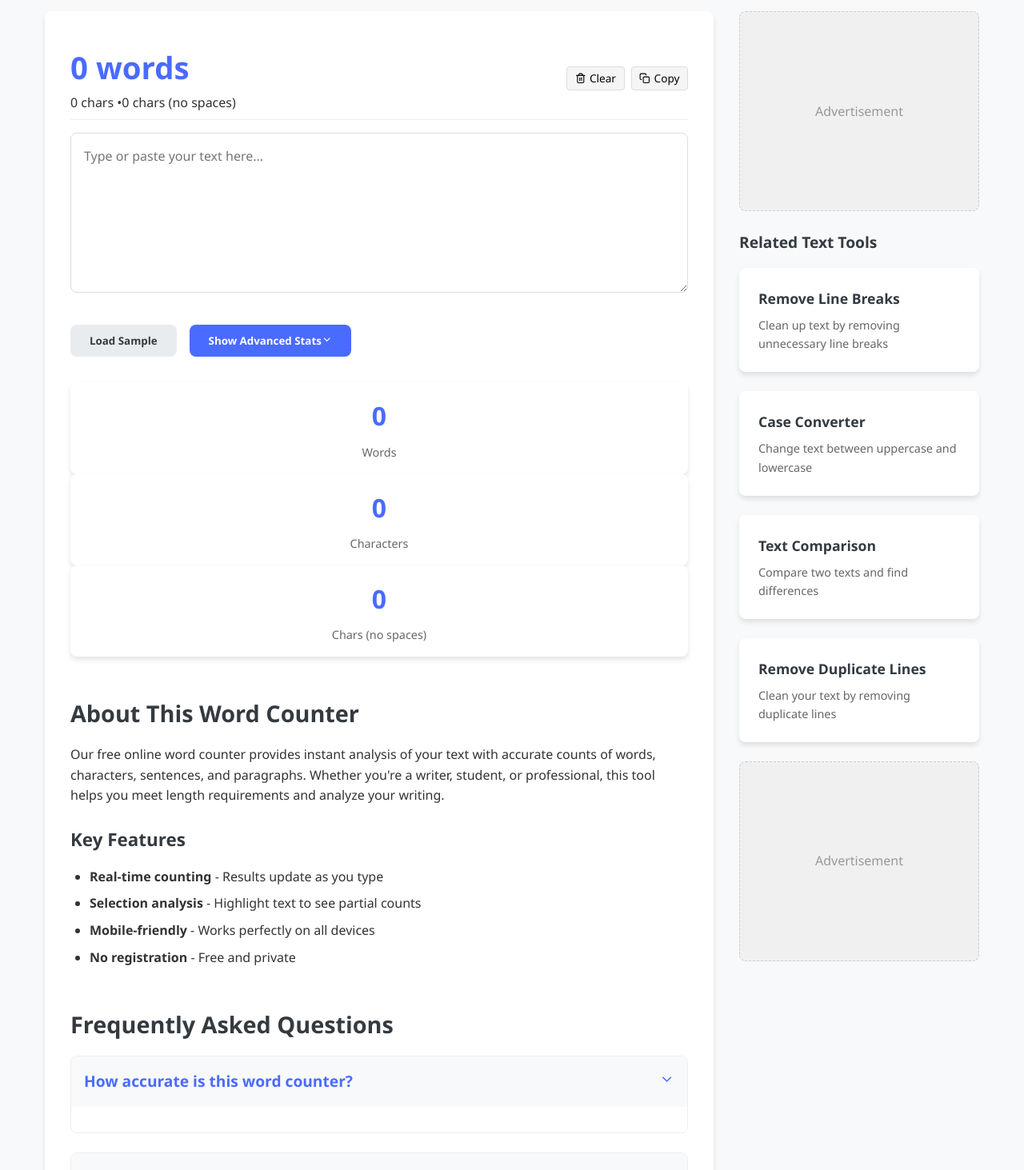
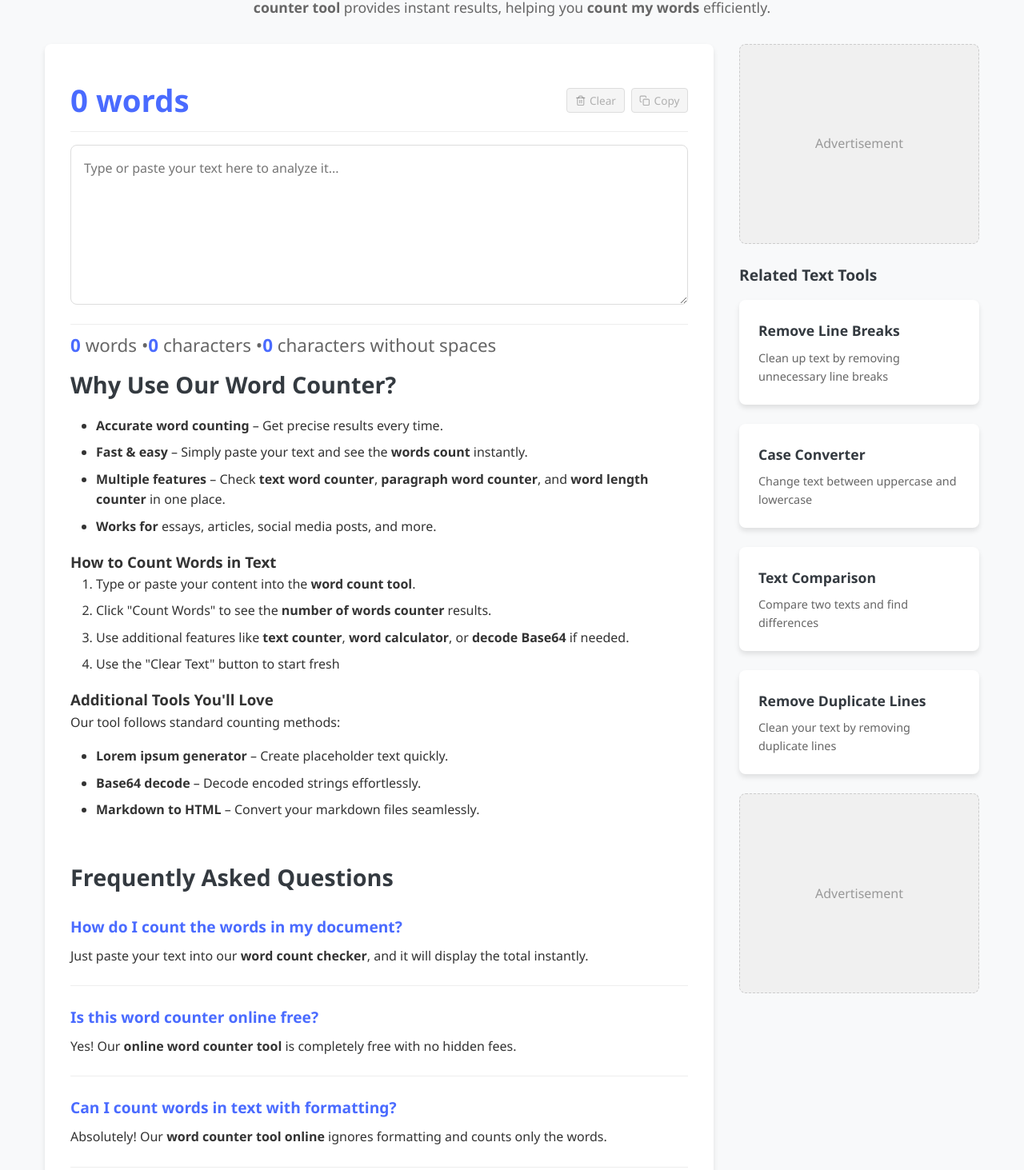
Before and after one commit to 1409-2542/text-tools, a Next.js app: page /word-counter in a window 1280 px wide. Shown: the part 335-1798 px from the top of the page at 80% size. Built offline with nearby package versions, Linux system fonts and the light colour scheme.

Commit message:
going back to simpler word counter

```diff
--- a/components/WordCounterTool.module.css
+++ b/components/WordCounterTool.module.css
@@ -307,265 +307,3 @@
   align-items: center;
   gap: 0.3rem;
 }
-
-
-
-
-.toolHero {
-  text-align: center;
-  padding: 2rem 0 3rem;
-}
-
-.toolHero h1 {
-  font-size: 2.5rem;
-  margin-bottom: 1rem;
-  color: var(--dark-color);
-}
-
-.toolHero p {
-  font-size: 1.1rem;
-  max-width: 700px;
-  margin: 0 auto;
-  color: #555;
-}
-
-.toolContainer {
-  display: grid;
-  grid-template-columns: 1fr 300px;
-  gap: 2rem;
-  margin-bottom: 3rem;
-}
-
-@media (max-width: 768px) {
-  .toolContainer {
-    grid-template-columns: 1fr;
-  }
-}
-
-.toolMain {
-  background-color: var(--light-color);
-  border-radius: var(--border-radius);
-  box-shadow: var(--box-shadow);
-  padding: 2rem;
-}
-
-.toolSidebar {
-  display: flex;
-  flex-direction: column;
-  gap: 1.5rem;
-}
-
-.adUnit {
-  background-color: #f0f0f0;
-  border-radius: var(--border-radius);
-  padding: 1rem;
-  text-align: center;
-  min-height: 250px;
-  display: flex;
-  align-items: center;
-  justify-content: center;
-  font-size: 0.9rem;
-  color: #666;
-  flex-direction: column;
-}
-
-.textInputContainer {
-  margin-bottom: 2rem;
-}
-
-.textInputContainer label {
-  display: block;
-  margin-bottom: 0.5rem;
-  font-weight: 600;
-}
-
-.textInput {
-  width: 100%;
-  min-height: 200px;
-  padding: 1rem;
-  border: 1px solid #ddd;
-  border-radius: var(--border-radius);
-  font-size: 1rem;
-  line-height: 1.6;
-  resize: vertical;
-}
-
-.textInput:focus {
-  outline: none;
-  border-color: var(--primary-color);
-  box-shadow: 0 0 0 2px rgba(74, 107, 255, 0.2);
-}
-
-.actionButtons {
-  display: flex;
-  gap: 1rem;
-  margin-bottom: 2rem;
-  flex-wrap: wrap;
-}
-
-.btn {
-  padding: 0.7rem 1.5rem;
-  border-radius: var(--border-radius);
-  font-weight: 600;
-  cursor: pointer;
-  transition: all 0.3s;
-  border: none;
-}
-
-.btnPrimary {
-  background-color: var(--primary-color);
-  color: white;
-}
-
-.btnPrimary:hover {
-  background-color: #3a5bef;
-  transform: translateY(-2px);
-}
-
-.btnSecondary {
-  background-color: #e9ecef;
-  color: var(--dark-color);
-}
-
-.btnSecondary:hover {
-  background-color: #dee2e6;
-}
-
-.resultsContainer {
-  background-color: #f8f9fa;
-  border-radius: var(--border-radius);
-  padding: 1.5rem;
-  margin-bottom: 2rem;
-}
-
-.resultsGrid {
-  display: grid;
-  grid-template-columns: repeat(auto-fit, minmax(200px, 1fr));
-  gap: 1.5rem;
-}
-
-.resultBox {
-  text-align: center;
-  padding: 1rem;
-  background-color: var(--light-color);
-  border-radius: var(--border-radius);
-  box-shadow: var(--box-shadow);
-}
-
-.resultValue {
-  font-size: 2rem;
-  font-weight: 700;
-  color: var(--primary-color);
-  margin-bottom: 0.5rem;
-}
-
-.resultLabel {
-  font-size: 0.9rem;
-  color: #666;
-}
-
-.detailedStats {
-  margin-top: 2rem;
-}
-
-.detailedStats h3 {
-  margin-bottom: 1rem;
-  font-size: 1.2rem;
-}
-
-.statsTable {
-  width: 100%;
-  border-collapse: collapse;
-}
-
-.statsTable th, .statsTable td {
-  padding: 0.75rem;
-  text-align: left;
-  border-bottom: 1px solid #ddd;
-}
-
-.statsTable th {
-  font-weight: 600;
-  background-color: #f8f9fa;
-}
-
-.statsTable tr:hover {
-  background-color: #f8f9fa;
-}
-
-.toolContent {
-  margin-top: 3rem;
-}
-
-.toolContent h2 {
-  font-size: 1.8rem;
-  margin-bottom: 1rem;
-  color: var(--dark-color);
-}
-
-.toolContent h3 {
-  font-size: 1.4rem;
-  margin: 1.5rem 0 1rem;
-  color: var(--dark-color);
-}
-
-.toolContent p {
-  margin-bottom: 1rem;
-}
-
-.toolContent ul, .toolContent ol {
-  margin-bottom: 1rem;
-  padding-left: 1.5rem;
-}
-
-.toolContent li {
-  margin-bottom: 0.5rem;
-}
-
-.faqSection {
-  margin-top: 3rem;
-}
-
-.faqItem {
-  margin-bottom: 1.5rem;
-  border: 1px solid #eee;
-  border-radius: var(--border-radius);
-  overflow: hidden;
-}
-
-.faqQuestion {
-  padding: 1rem;
-  background-color: #f8f9fa;
-  font-weight: 600;
-  cursor: pointer;
-  display: flex;
-  justify-content: space-between;
-  align-items: center;
-}
-
-.faqAnswer {
-  padding: 1rem;
-  background-color: var(--light-color);
-}
-
-.relatedTools {
-  margin-top: 3rem;
-}
-
-.relatedTools h2 {
-  margin-bottom: 1.5rem;
-}
-
-@media (max-width: 768px) {
-  .toolHero h1 {
-    font-size: 2rem;
-  }
-
-  .actionButtons {
-    flex-direction: column;
-  }
-
-  .btn {
-    width: 100%;
-  }
-}
--- a/components/WordCounterTool.tsx
+++ b/components/WordCounterTool.tsx
@@ -1,91 +1,32 @@
 'use client'
 
-import { useState, useEffect, useRef, useCallback } from 'react'
+import { useState, useEffect, useCallback, useMemo, useRef } from 'react'
 import styles from './WordCounterTool.module.css'
 import ToolSidebar from "@/components/ToolSidebar";
-import { FiTrash2, FiCopy, FiChevronDown, FiChevronUp } from 'react-icons/fi'
+import ToolPromo from '@/components/ToolPromo'
+import { FiTrash2, FiCopy } from 'react-icons/fi'
 
 interface Counts {
   words: number;
   characters: number;
   charactersNoSpaces: number;
-  sentences: number;
-  paragraphs: number;
-  readingTime: string;
-  speakingTime: string;
-  topKeywords: string;
 }
 
-export default function WordCounter() {
+export default function WordCounterTool() {
   const [text, setText] = useState('')
-  const [counts, setCounts] = useState<Counts>({
-    words: 0,
-    characters: 0,
-    charactersNoSpaces: 0,
-    sentences: 0,
-    paragraphs: 0,
-    readingTime: '0 min',
-    speakingTime: '0 min',
-    topKeywords: '-'
-  })
+  const [copySuccess, setCopySuccess] = useState(false)
   const [selectedText, setSelectedText] = useState('')
-  const [selectionCounts, setSelectionCounts] = useState<Partial<Counts> | null>(null)
-  const [expandedFaq, setExpandedFaq] = useState<number | null>(null)
-  const [showAdvanced, setShowAdvanced] = useState(false)
+  const [selectionCounts, setSelectionCounts] = useState<Counts | null>(null)
   const textareaRef = useRef<HTMLTextAreaElement>(null)
 
-  // Sample text for demo
-  const sampleText = `This is a sample text for the word counter. It contains multiple sentences, paragraphs, and different word lengths.
-
-The tool will analyze this text and provide statistics. You can replace it with your own content.
-
-Try selecting some text to see partial counts!`
-
-  // Counting functions
+  // Memoize all counting functions
   const countWords = useCallback((text: string) => {
     if (!text.trim()) return 0
     return text.trim().split(/\s+/).length
   }, [])
 
   const countCharacters = useCallback((text: string) => text.length, [])
-
   const countCharactersNoSpaces = useCallback((text: string) => text.replace(/\s+/g, '').length, [])
-
-  const countSentences = useCallback((text: string) => {
-    if (!text.trim()) return 0
-    const sentences = text.split(/[.!?]+(?=\s|$)/).filter(s => s.trim().length > 0)
-    return sentences.length
-  }, [])
-
-  const countParagraphs = useCallback((text: string) => {
-    if (!text.trim()) return 0
-    const paragraphs = text.split(/\n\s*\n+/).filter(p => p.trim().length > 0)
-    return paragraphs.length
-  }, [])
-
-  const calculateReadingTime = useCallback((wordCount: number) => {
-    const minutes = wordCount / 200
-    return minutes < 1 ? 'less than 1 min' : `${Math.ceil(minutes)} min`
-  }, [])
-
-  const calculateSpeakingTime = useCallback((wordCount: number) => {
-    const minutes = wordCount / 150
-    return minutes < 1 ? 'less than 1 min' : `${Math.ceil(minutes)} min`
-  }, [])
-
-  const getTopKeywords = useCallback((text: string, count = 5) => {
-    if (!text.trim()) return '-'
-    const cleanText = text.replace(/[.,\/#!$%\^&\*;:{}=\-_`~()]/g, '').toLowerCase()
-    const words = cleanText.split(/\s+/).filter(word => word.length > 3)
-    const wordCounts: Record<string, number> = {}
-
-    words.forEach(word => {
-      wordCounts[word] = (wordCounts[word] || 0) + 1
-    })
-
-    const sorted = Object.entries(wordCounts).sort((a, b) => b[1] - a[1])
-    return sorted.slice(0, count).map(item => `${item[0]} (${item[1]})`).join(', ')
-  }, [])
 
   // Handle text selection
   const handleTextSelection = useCallback(() => {
@@ -108,109 +49,100 @@ Try selecting some text to see partial counts!`
       words: countWords(selected),
       characters: countCharacters(selected),
       charactersNoSpaces: countCharactersNoSpaces(selected),
-      sentences: countSentences(selected),
-      paragraphs: countParagraphs(selected)
     })
-  }, [text, countWords, countCharacters, countCharactersNoSpaces, countSentences, countParagraphs])
+  }, [text, countWords, countCharacters, countCharactersNoSpaces])
 
-  // Update counts whenever text changes
-  useEffect(() => {
+  // Calculate all counts in one pass for performance
+  const counts = useMemo(() => {
     const wordCount = countWords(text)
-    setCounts({
+    return {
       words: wordCount,
       characters: countCharacters(text),
       charactersNoSpaces: countCharactersNoSpaces(text),
-      sentences: countSentences(text),
-      paragraphs: countParagraphs(text),
-      readingTime: calculateReadingTime(wordCount),
-      speakingTime: calculateSpeakingTime(wordCount),
-      topKeywords: getTopKeywords(text)
-    })
-  }, [text, countWords, countCharacters, countCharactersNoSpaces, countSentences, countParagraphs, calculateReadingTime, calculateSpeakingTime, getTopKeywords])
+      lastUpdated: new Date(),
+    }
+  }, [text, countWords, countCharacters, countCharactersNoSpaces])
 
-  // UI Actions
+  // Reset copy success message after 3 seconds
+  useEffect(() => {
+    if (copySuccess) {
+      const timer = setTimeout(() => setCopySuccess(false), 3000)
+      return () => clearTimeout(timer)
+    }
+  }, [copySuccess])
+
+  const handleTextChange = (e: React.ChangeEvent<HTMLTextAreaElement>) => {
+    setText(e.target.value)
+    setSelectedText('')
+    setSelectionCounts(null)
+  }
+
   const clearText = () => {
     setText('')
     setSelectedText('')
     setSelectionCounts(null)
   }
 
-  const loadSample = () => {
-    setText(sampleText)
+  const handleCopy = () => {
+    navigator.clipboard.writeText(text)
+    setCopySuccess(true)
   }
 
-  const copyResults = async () => {
-    const results = `Word Count: ${counts.words}
-Characters: ${counts.characters}
-Characters (no spaces): ${counts.charactersNoSpaces}
-Sentences: ${counts.sentences}
-Paragraphs: ${counts.paragraphs}
-Reading Time: ${counts.readingTime}`
+  // New compact components
+  const CompactHeader = () => (
+    <div className={styles.compactHeader}>
+      <div className={styles.compactCounts}>
+        <h2>
+          {selectionCounts ? selectionCounts.words.toLocaleString() : counts.words.toLocaleString()} words
+          {selectionCounts && (
+            <span className={styles.selectionIndicator}> (selection)</span>
+          )}
+        </h2>
+      </div>
+      <div className={styles.compactActions}>
+        <button className={styles.compactButton} onClick={clearText} disabled={!text}>
+          <FiTrash2 /> Clear
+        </button>
+        <button className={styles.compactButton} onClick={handleCopy} disabled={!text}>
+          <FiCopy /> Copy
+        </button>
+      </div>
+    </div>
+  )
 
-    try {
-      await navigator.clipboard.writeText(results)
-      alert('Results copied to clipboard!')
-    } catch (err) {
-      console.error('Failed to copy:', err)
-    }
-  }
-
-  const toggleFaq = (index: number) => {
-    setExpandedFaq(expandedFaq === index ? null : index)
-  }
-
-  // SEO hidden text
-  const seoSynonyms = (
-    <p hidden>
-      Also known as: word clunter, word cpunt, word cout, word countee, word coutn, word. counter, wird counter, word cpunter, word counteer, wordcounter, word countrer, wors counter, word ocunt, word cont, ...
-    </p>
+  const MinimalFooter = () => (
+    <div className={styles.minimalFooter}>
+      <div className={styles.footerStats}>
+        <span>
+          <strong>{selectionCounts ? selectionCounts.words.toLocaleString() : counts.words.toLocaleString()}</strong> words •
+          <strong>{selectionCounts ? selectionCounts.characters.toLocaleString() : counts.characters.toLocaleString()}</strong> characters •
+          <strong>{selectionCounts ? selectionCounts.charactersNoSpaces.toLocaleString() : counts.charactersNoSpaces.toLocaleString()}</strong> characters without spaces
+        </span>
+      </div>
+    </div>
   )
 
   return (
     <main className="container">
-      {seoSynonyms}
-
-      <section className={styles.toolHero}>
+      <section className={styles.toolHeader}>
         <h1>Word Counter Tool</h1>
-        <p>Instantly count words, characters, sentences, and paragraphs in your text. Perfect for writers, students, and professionals who need precise text analysis.</p>
+        <p>Are you looking for a reliable <strong>word counter</strong> tool to <strong>count words</strong> in your text? Whether you&apos;re a writer, student, or professional, tracking your <strong>word count</strong> is essential for meeting requirements and improving readability. Our free <strong>word counter tool</strong> provides instant results, helping you <strong>count my words</strong> efficiently.</p>
       </section>
 
-      <div className={styles.toolContainer}>
+      <div id="word-counter" className={styles.toolContainer}>
         <div className={styles.toolMain}>
-          {/* Compact Header */}
-          <div className={styles.compactHeader}>
-            <div className={styles.compactCounts}>
-              <h2>
-                {selectionCounts ? selectionCounts.words : counts.words} words
-                {selectionCounts && (
-                  <span className={styles.selectionIndicator}> (selection)</span>
-                )}
-              </h2>
-              <p>
-                {selectionCounts ? selectionCounts.characters : counts.characters} chars •
-                {selectionCounts ? selectionCounts.charactersNoSpaces : counts.charactersNoSpaces} chars (no spaces)
-              </p>
-            </div>
-            <div className={styles.compactActions}>
-              <button className={styles.compactButton} onClick={clearText}>
-                <FiTrash2 /> Clear
-              </button>
-              <button className={styles.compactButton} onClick={copyResults}>
-                <FiCopy /> Copy
-              </button>
-            </div>
-          </div>
+          <CompactHeader />
 
-          {/* Text Input */}
           <div className={styles.textInputContainer}>
             <textarea
+              id="text-input"
               ref={textareaRef}
               className={styles.textInput}
               value={text}
-              onChange={(e) => setText(e.target.value)}
+              onChange={handleTextChange}
               onMouseUp={handleTextSelection}
               onKeyUp={handleTextSelection}
-              placeholder="Type or paste your text here..."
+              placeholder="Type or paste your text here to analyze it..."
             />
             {selectedText && (
               <div className={styles.selectionInfo}>
@@ -219,113 +151,60 @@ Reading Time: ${counts.readingTime}`
             )}
           </div>
 
-          {/* Basic Action Buttons (Mobile friendly) */}
-          <div className={styles.actionButtons}>
-            <button className={`${styles.btn} ${styles.btnSecondary}`} onClick={loadSample}>
-              Load Sample
-            </button>
-            <button
-              className={`${styles.btn} ${styles.btnPrimary}`}
-              onClick={() => setShowAdvanced(!showAdvanced)}
-            >
-              {showAdvanced ? 'Show Less' : 'Show Advanced Stats'}
-              {showAdvanced ? <FiChevronUp /> : <FiChevronDown />}
-            </button>
+          <MinimalFooter />
+
+          <div className={styles.toolDescription}>
+            <h2>Why Use Our Word Counter?</h2>
+            <ul>
+              <li><strong>Accurate word counting</strong> – Get precise results every time.</li>
+              <li><strong>Fast & easy</strong> – Simply paste your text and see the <strong>words count</strong> instantly.</li>
+              <li><strong>Multiple features</strong> – Check <strong>text word counter</strong>, <strong>paragraph word counter</strong>, and <strong>word length counter</strong> in one place.</li>
+              <li><strong>Works for </strong> essays, articles, social media posts, and more.</li>
+            </ul>
+
+            <h3>How to Count Words in Text</h3>
+            <ol>
+              <li>Type or paste your content into the <strong>word count tool</strong>.</li>
+              <li>Click &quot;Count Words&quot; to see the <strong>number of words counter</strong> results.</li>
+              <li>Use additional features like <strong>text counter</strong>, <strong>word calculator</strong>, or <strong>decode Base64</strong> if needed.</li>
+              <li>Use the &quot;Clear Text&quot; button to start fresh</li>
+            </ol>
+
+            <h3>Additional Tools You&apos;ll Love</h3>
+            <p>Our tool follows standard counting methods:</p>
+            <ul>
+              <li><strong>Lorem ipsum generator</strong> – Create placeholder text quickly.</li>
+              <li><strong>Base64 decode</strong> – Decode encoded strings effortlessly.</li>
+              <li><strong>Markdown to HTML</strong> – Convert your markdown files seamlessly.</li>
+            </ul>
           </div>
 
-          {/* Basic Results (Always visible) */}
-          <div className={styles.basicResults}>
-            <div className={styles.resultBox}>
-              <div className={styles.resultValue}>{selectionCounts ? selectionCounts.words : counts.words}</div>
-              <div className={styles.resultLabel}>Words</div>
+          <div className={styles.faqSection}>
+            <h2>Frequently Asked Questions</h2>
+
+            <div className={styles.faqItem}>
+              <div className={styles.faqQuestion}>How do I <strong>count the words</strong> in my document?</div>
+              <p>Just paste your text into our <strong>word count checker</strong>, and it will display the total instantly.</p>
             </div>
-            <div className={styles.resultBox}>
-              <div className={styles.resultValue}>{selectionCounts ? selectionCounts.characters : counts.characters}</div>
-              <div className={styles.resultLabel}>Characters</div>
+
+            <div className={styles.faqItem}>
+              <div className={styles.faqQuestion}>Is this <strong>word counter online</strong> free?</div>
+              <p>Yes! Our <strong>online word counter tool</strong> is completely free with no hidden fees.</p>
             </div>
-            <div className={styles.resultBox}>
-              <div className={styles.resultValue}>{selectionCounts ? selectionCounts.charactersNoSpaces : counts.charactersNoSpaces}</div>
-              <div className={styles.resultLabel}>Chars (no spaces)</div>
+
+            <div className={styles.faqItem}>
+              <div className={styles.faqQuestion}>Can I <strong>count words in text</strong> with formatting?</div>
+              <p>Absolutely! Our <strong>word counter tool online</strong> ignores formatting and counts only the words.</p>
             </div>
           </div>
 
-          {/* Advanced Results (Collapsible) */}
-          {showAdvanced && (
-            <div className={styles.advancedResults}>
-              <h3>Advanced Text Statistics</h3>
-              <div className={styles.resultsGrid}>
-                <div className={styles.resultBox}>
-                  <div className={styles.resultValue}>{counts.sentences}</div>
-                  <div className={styles.resultLabel}>Sentences</div>
-                </div>
-                <div className={styles.resultBox}>
-                  <div className={styles.resultValue}>{counts.paragraphs}</div>
-                  <div className={styles.resultLabel}>Paragraphs</div>
-                </div>
-                <div className={styles.resultBox}>
-                  <div className={styles.resultValue}>{counts.readingTime}</div>
-                  <div className={styles.resultLabel}>Reading Time</div>
-                </div>
-                <div className={styles.resultBox}>
-                  <div className={styles.resultValue}>{counts.speakingTime}</div>
-                  <div className={styles.resultLabel}>Speaking Time</div>
-                </div>
-              </div>
-
-              <div className={styles.keywordsBox}>
-                <h4>Top Keywords</h4>
-                <p>{counts.topKeywords}</p>
-              </div>
-            </div>
-          )}
-
-          {/* Tool Description */}
-          <div className={styles.toolContent}>
-            <h2>About This Word Counter</h2>
-            <p>Our free online word counter provides instant analysis of your text with accurate counts of words, characters, sentences, and paragraphs. Whether you&apos;re a writer, student, or professional, this tool helps you meet length requirements and analyze your writing.</p>
-
-            <h3>Key Features</h3>
-            <ul>
-              <li><strong>Real-time counting</strong> - Results update as you type</li>
-              <li><strong>Selection analysis</strong> - Highlight text to see partial counts</li>
-              <li><strong>Mobile-friendly</strong> - Works perfectly on all devices</li>
-              <li><strong>No registration</strong> - Free and private</li>
-            </ul>
-
-            <div className={styles.faqSection}>
-              <h2>Frequently Asked Questions</h2>
-
-              {[
-                {
-                  question: "How accurate is this word counter?",
-                  answer: "Our counter matches standard word processors like Microsoft Word and Google Docs, handling contractions, hyphenated words, and numbers correctly."
-                },
-                {
-                  question: "Does this tool store my text?",
-                  answer: "No, all processing happens in your browser. We never store or transmit your text to servers."
-                },
-                {
-                  question: "Can I count words in a text selection?",
-                  answer: "Yes! Just highlight any portion of text to see counts for only that selection."
-                }
-              ].map((faq, index) => (
-                <div key={index} className={styles.faqItem}>
-                  <div
-                    className={styles.faqQuestion}
-                    onClick={() => toggleFaq(index)}
-                  >
-                    <span>{faq.question}</span>
-                    <span>{expandedFaq === index ? <FiChevronUp /> : <FiChevronDown />}</span>
-                  </div>
-                  {expandedFaq === index && (
-                    <div className={styles.faqAnswer}>
-                      <p>{faq.answer}</p>
-                    </div>
-                  )}
-                </div>
-              ))}
-            </div>
-          </div>
+            <ToolPromo
+              icon="📝"
+              title="Try Our Word Counter Now!"
+              description="Stop struggling with manual counting—use the best word count machine today! Whether you need a word count check for an essay, blog post, or report, our tool delivers fast, accurate results."
+              buttonText="Count Words Now"
+              href="/word-counter/#word-counter"
+            />
         </div>
 
         <div>
```
